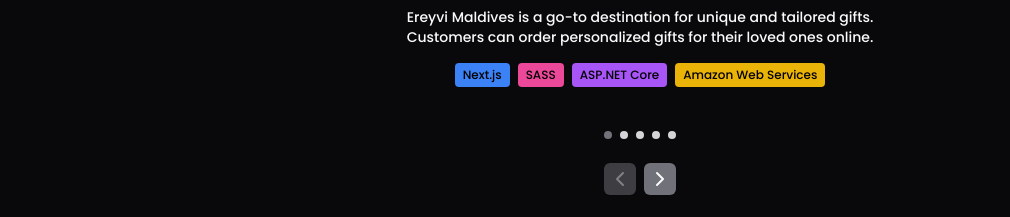
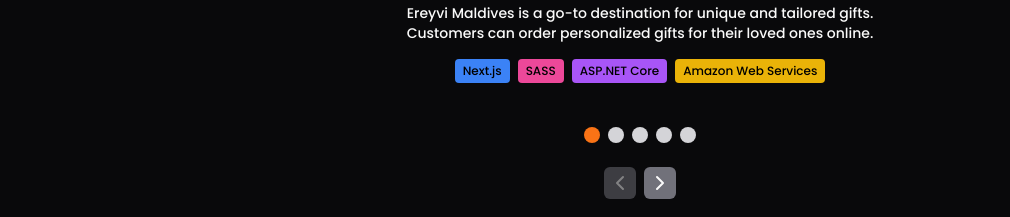
Before and after one commit to lishaan/lishan-dev, a Next.js app: page / in a window 1280 px wide. Shown: the part 2968-3185 px from the top of the page, without its empty margins (0-1010 px from the left). Built offline with nearby package versions, Linux system fonts and the light colour scheme.

Commit message:
Update recent-projects.tsx

```diff
--- a/src/components/home/recent-projects.tsx
+++ b/src/components/home/recent-projects.tsx
@@ -114,18 +114,22 @@ export default function RecentProjects() {
         </div>
       </div>
       <div className="flex justify-center items-center gap-2 mt-6">
-        {scrollSnaps.map((_, index) => (
-          <button
-            key={index}
-            className={`w-2 h-2 rounded-full ${
-              index === selectedIndex ? "bg-zinc-500" : "bg-zinc-300"
-            }`}
-            aria-label={`Scroll to Project ${index + 1} out of ${
-              scrollSnaps.length
-            }`}
-            onClick={() => scrollTo(index)}
-          />
-        ))}
+        {scrollSnaps.map((_, index) => {
+          const activeColor = recentProjects[index].hoverColor.replace(
+            "group-hover:text",
+            "bg"
+          );
+          return (
+            <button
+              key={index}
+              className={`w-4 h-4 rounded-full ${
+                index === selectedIndex ? activeColor : "bg-zinc-300"
+              }`}
+              aria-hidden="true"
+              onClick={() => scrollTo(index)}
+            />
+          );
+        })}
       </div>
       <div className="flex items-center justify-center mt-6 gap-2">
         <button
@@ -179,7 +183,7 @@ const recentProjects = [
   {
     name: "Martline Maldives",
     url: "https://martline.com",
-    hoverColor: "group-hover:text-red-600",
+    hoverColor: "group-hover:text-red-500",
     description:
       "Martline is a wholesale online store in the Maldives. Wholesale customers can order products online and have them delivered to their offices anywhere in the Maldives.",
     image: "martline-preview.png",
```
